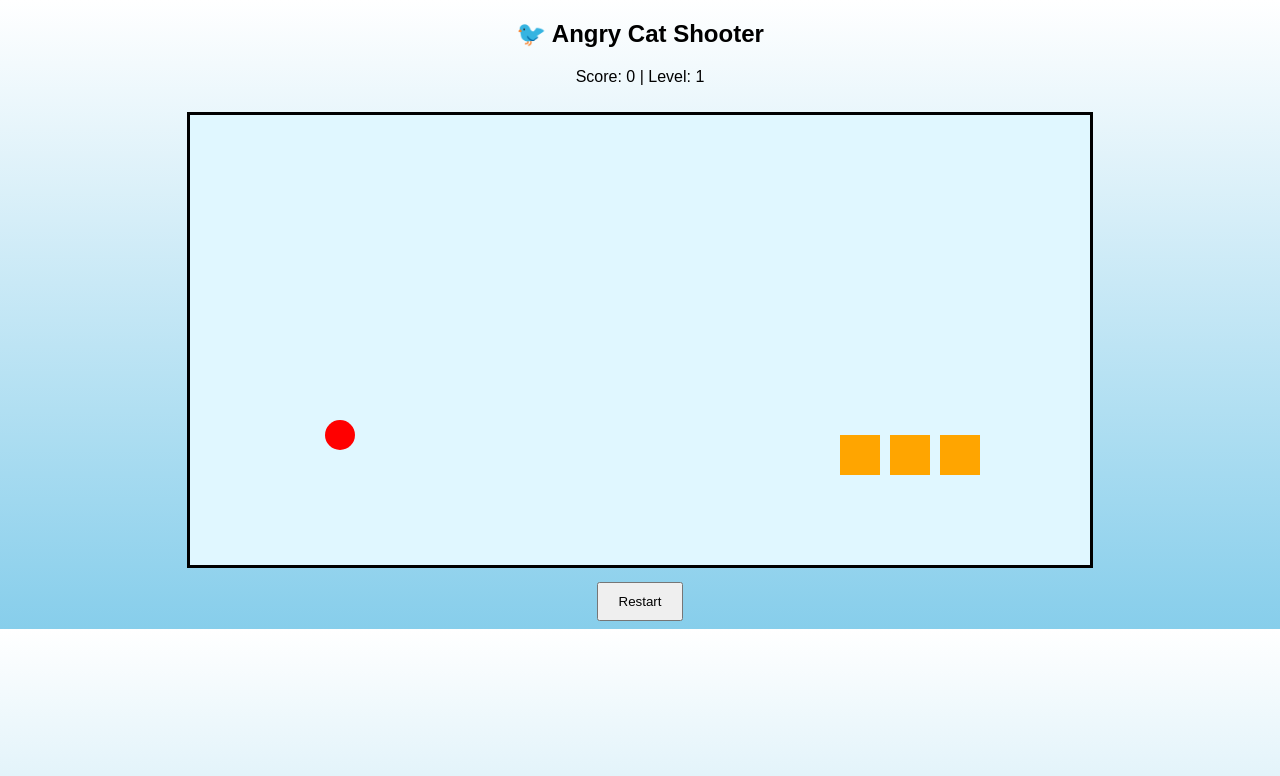
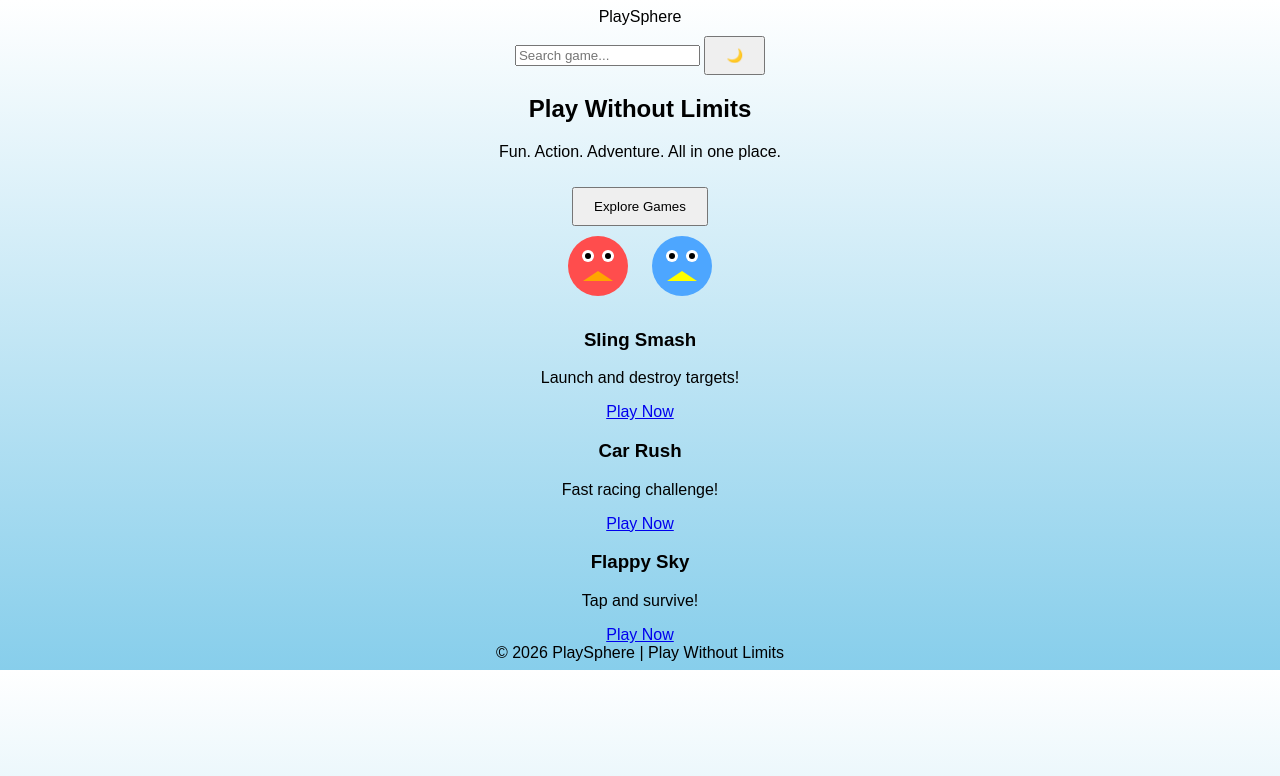
Before and after one commit to AAMIN046/PlaySphere, a plain HTML site: page index.html in a window 1280 px wide. Drawn offline with Linux system fonts and the light colour scheme.

Commit message:
Update index.html

```diff
--- a/index.html
+++ b/index.html
@@ -1,17 +1,92 @@
 <!DOCTYPE html>
-<html>
+<html lang="en">
 <head>
-    <title>Angry Cat Shooter</title>
-    <link rel="stylesheet" href="style.css">
+<meta charset="UTF-8">
+<meta name="viewport" content="width=device-width, initial-scale=1.0">
+<title>PlaySphere - Play Without Limits</title>
+<link rel="stylesheet" href="style.css">
 </head>
+
 <body>
 
-<h2>🐦 Angry Cat Shooter</h2>
-<p>Score: <span id="score">0</span> | Level: <span id="level">1</span></p>
+<!-- Loader -->
+<div id="loader">
+    <div class="spinner"></div>
+</div>
 
-<canvas id="gameCanvas" width="900" height="450"></canvas>
-<br>
-<button onclick="resetGame()">Restart</button>
+<header>
+    <div class="logo">
+        <span class="logo-3d">PlaySphere</span>
+    </div>
+
+    <div class="header-right">
+        <input type="text" id="search" placeholder="Search game...">
+        <button onclick="toggleDarkMode()">🌙</button>
+    </div>
+</header>
+
+<!-- Hero Section -->
+<section class="hero">
+
+    <div class="hero-content">
+        <h1>Play Without Limits</h1>
+        <p>Fun. Action. Adventure. All in one place.</p>
+        <button>Explore Games</button>
+    </div>
+
+    <!-- Custom SVG Cartoon Birds -->
+    <div class="birds">
+
+        <!-- Bird 1 -->
+        <svg width="80" height="80">
+            <circle cx="40" cy="40" r="30" fill="#ff4d4d"/>
+            <circle cx="30" cy="30" r="6" fill="white"/>
+            <circle cx="50" cy="30" r="6" fill="white"/>
+            <circle cx="30" cy="30" r="3"/>
+            <circle cx="50" cy="30" r="3"/>
+            <polygon points="40,45 55,55 25,55" fill="orange"/>
+        </svg>
+
+        <!-- Bird 2 -->
+        <svg width="80" height="80">
+            <circle cx="40" cy="40" r="30" fill="#4da6ff"/>
+            <circle cx="30" cy="30" r="6" fill="white"/>
+            <circle cx="50" cy="30" r="6" fill="white"/>
+            <circle cx="30" cy="30" r="3"/>
+            <circle cx="50" cy="30" r="3"/>
+            <polygon points="40,45 55,55 25,55" fill="yellow"/>
+        </svg>
+
+    </div>
+
+</section>
+
+<!-- Game Section -->
+<section class="games" id="gameList">
+
+    <div class="game-card" data-name="sling smash">
+        <h3>Sling Smash</h3>
+        <p>Launch and destroy targets!</p>
+        <a href="#">Play Now</a>
+    </div>
+
+    <div class="game-card" data-name="car rush">
+        <h3>Car Rush</h3>
+        <p>Fast racing challenge!</p>
+        <a href="#">Play Now</a>
+    </div>
+
+    <div class="game-card" data-name="flappy sky">
+        <h3>Flappy Sky</h3>
+        <p>Tap and survive!</p>
+        <a href="#">Play Now</a>
+    </div>
+
+</section>
+
+<footer>
+    © 2026 PlaySphere | Play Without Limits
+</footer>
 
 <script src="script.js"></script>
 </body>
```
